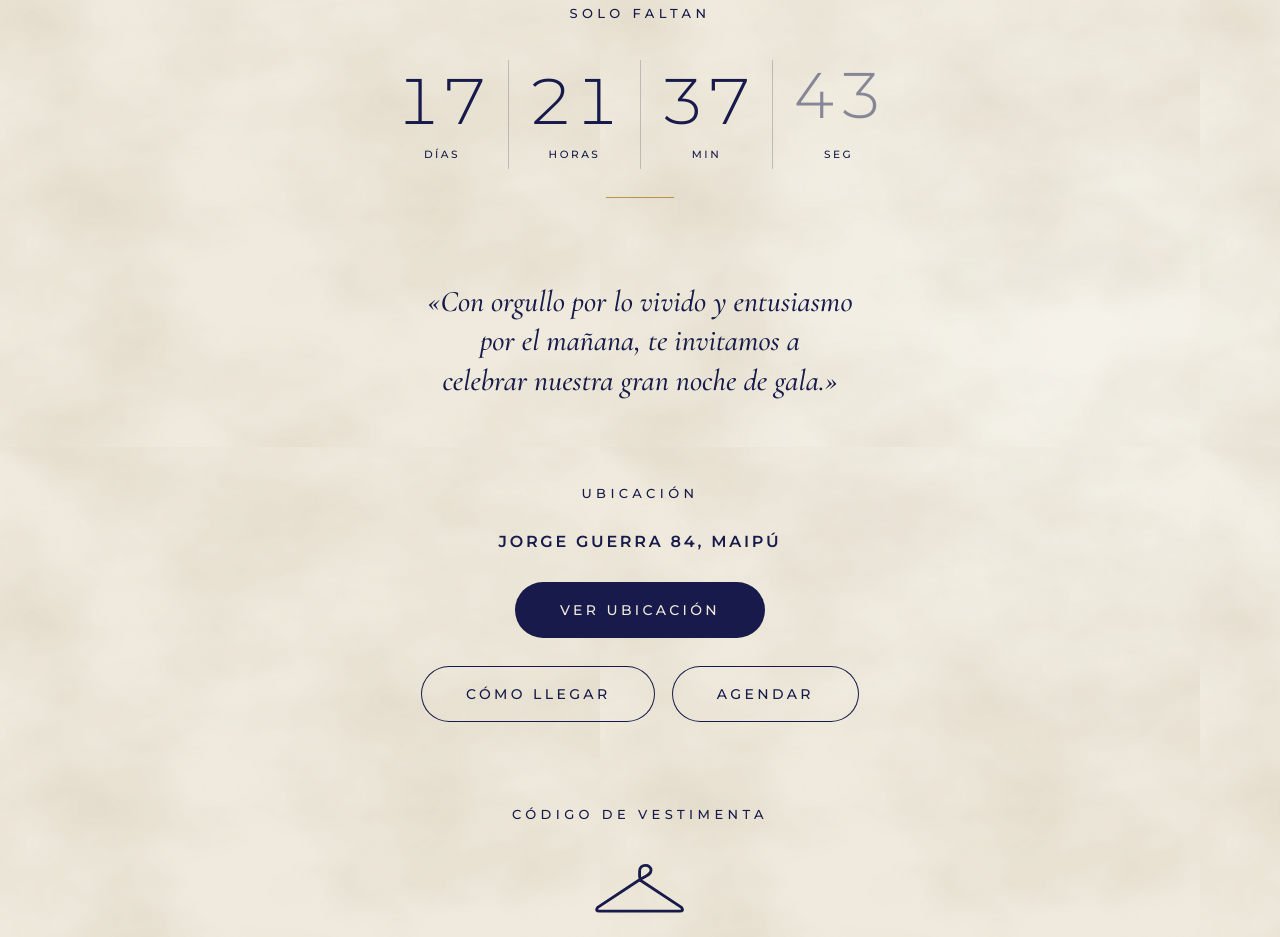
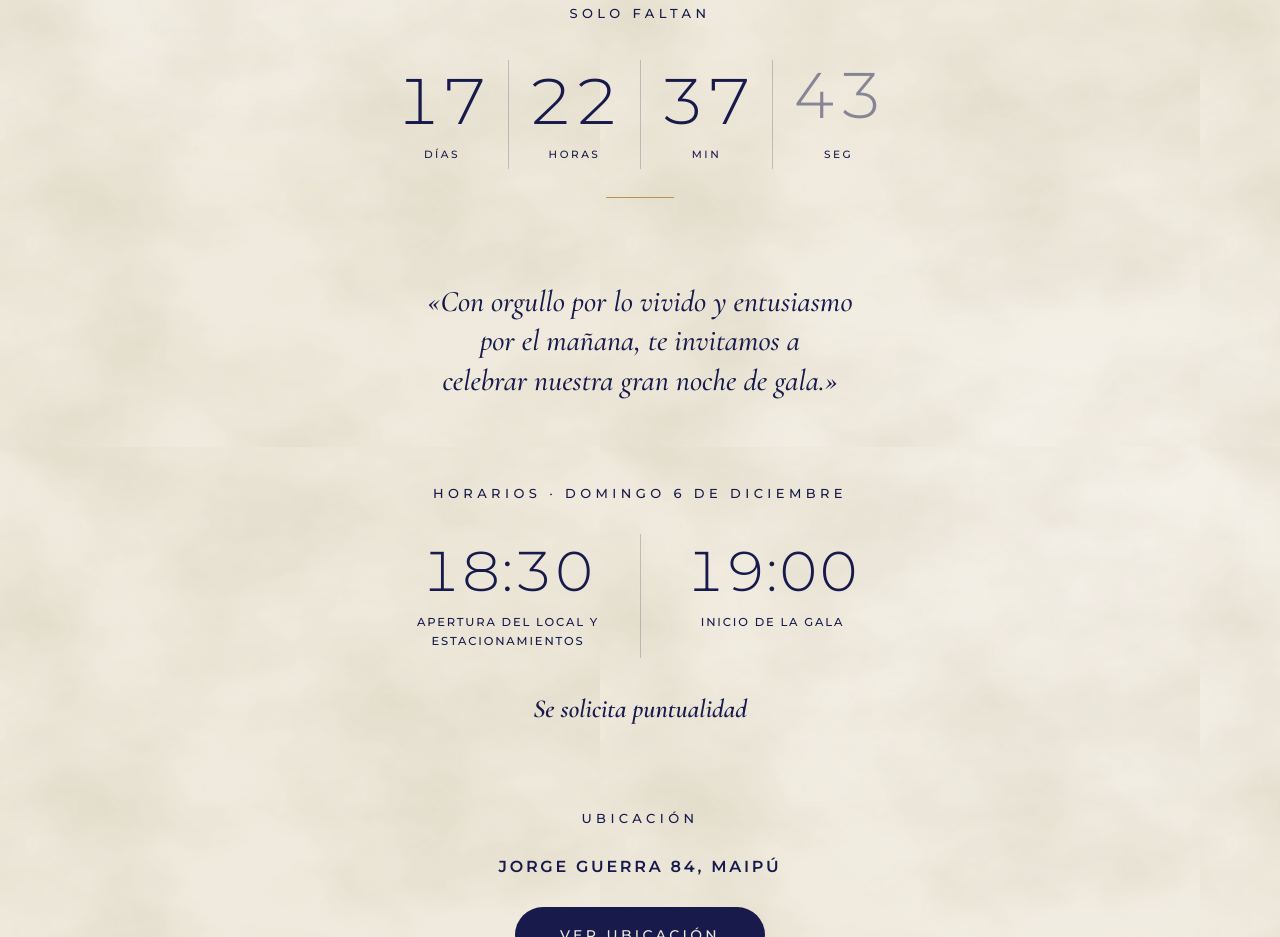
Before and after one commit to gala8vo/invitacion, a plain HTML site: page index.html in a window 1280 px wide. Shown: the part 1353-2290 px from the top of the page. Drawn offline with nearby package versions, Linux system fonts and the light colour scheme.

Commit message:
Add files via upload

```diff
--- a/index.html
+++ b/index.html
@@ -3,6 +3,8 @@
 <head>
 <meta charset="utf-8">
 <meta name="viewport" content="width=device-width, initial-scale=1, viewport-fit=cover">
+<title>Gala 8° B</title>
+<meta name="claude:viewport-fit-sides" content="cover">
 <meta property="og:type" content="website">
 <meta property="og:url" content="https://gala8vo.github.io/invitacion/">
 <meta property="og:title" content="Nuestra gala - 8vo B">
@@ -13,9 +15,6 @@
 <meta property="og:image:height" content="630">
 <meta name="twitter:card" content="summary_large_image">
 <meta name="twitter:image" content="https://gala8vo.github.io/invitacion/miniatura-gala-8vo-B.jpg">
-
-<title>Gala 8° B</title>
-<meta name="claude:viewport-fit-sides" content="cover">
 <link rel="preconnect" href="https://fonts.googleapis.com">
 <link rel="preconnect" href="https://fonts.gstatic.com" crossorigin>
 <link href="https://fonts.googleapis.com/css2?family=Cormorant+Garamond:ital,wght@0,500;0,600;1,500;1,600&family=Montserrat:wght@300;400;500;600&family=Pinyon+Script&display=swap" rel="stylesheet">
@@ -126,6 +125,10 @@
   .eyebrow{
     margin:0;font-weight:500;font-size:clamp(10px,2.8cqw,13px);letter-spacing:.34em;text-transform:uppercase;color:var(--graphite);
   }
+  .count.two{grid-template-columns:repeat(2,1fr);margin-top:6cqw}
+  .count.two .num{font-size:10cqw}
+  .count.two .lbl{letter-spacing:.16em;line-height:1.6;padding-inline:3cqw;font-size:clamp(9px,2.5cqw,11.5px)}
+  .punctual{margin:6cqw auto 0;font-family:var(--font-serif);font-style:italic;font-weight:600;font-size:clamp(19px,5.6cqw,26px);line-height:1.3}
   .rule{width:12cqw;height:1px;background:var(--gold-deep);margin:5cqw auto 0;opacity:.7}
 
   .count{display:grid;grid-template-columns:repeat(4,1fr);margin:7cqw auto 0;max-width:100%}
@@ -264,7 +267,7 @@
       <p class="sub rise d2">Graduación de<br>8vo Básico</p>
       <p class="date-script rise d3">6 de diciembre de 2026</p>
       <p class="addr rise d3">Jorge Guerra 84,<br>Maipú</p>
-      <p class="time-line rise d4">Domingo · 18:00 hrs</p>
+      <p class="time-line rise d4">Domingo · 19:00 hrs</p>
     </div>
 
     <p class="toss-hint">Toca los birretes para lanzarlos</p>
@@ -308,6 +311,16 @@
     <p class="message">«Con orgullo por lo vivido y entusiasmo por el mañana, te invitamos a celebrar nuestra gran noche de gala.»</p>
   </section>
 
+  <!-- ===== HORARIOS ===== -->
+  <section class="inner reveal" aria-labelledby="h-time">
+    <p class="eyebrow" id="h-time">Horarios · domingo 6 de diciembre</p>
+    <div class="count two">
+      <div><span class="num">18:30</span><span class="lbl">Apertura del local y estacionamientos</span></div>
+      <div><span class="num">19:00</span><span class="lbl">Inicio de la gala</span></div>
+    </div>
+    <p class="punctual">Se solicita puntualidad</p>
+  </section>
+
   <!-- ===== FECHA Y LUGAR ===== -->
   <section class="inner reveal" aria-labelledby="h-where">
     <p class="eyebrow" id="h-where">Ubicación</p>
@@ -320,7 +333,7 @@
     </div>
     <div class="btn-row">
       <a class="btn ghost" href="https://www.google.com/maps/dir/?api=1&destination=Jorge+Guerra+84,+Maip%C3%BA,+Regi%C3%B3n+Metropolitana" target="_blank" rel="noopener">Cómo llegar</a>
-      <a class="btn ghost" href="https://calendar.google.com/calendar/render?action=TEMPLATE&text=Gala+8%C2%B0+B&dates=20261206T210000Z/20261207T020000Z&location=Jorge+Guerra+84,+Maip%C3%BA&details=Gala+de+8%C2%B0+b%C3%A1sico+%E2%80%93+Curso+8vo+B.+C%C3%B3digo+de+vestimenta:+semi+formal,+coctel." target="_blank" rel="noopener">Agendar</a>
+      <a class="btn ghost" href="https://calendar.google.com/calendar/render?action=TEMPLATE&text=Gala+8%C2%B0+B&dates=20261206T220000Z/20261207T020000Z&location=Jorge+Guerra+84,+Maip%C3%BA&details=Gala+de+8%C2%B0+b%C3%A1sico+%E2%80%93+Curso+8vo+B.+C%C3%B3digo+de+vestimenta:+semi+formal,+coctel." target="_blank" rel="noopener">Agendar</a>
     </div>
   </section>
 
@@ -347,8 +360,8 @@
 (function(){
   'use strict';
 
-  // ---------- Cuenta regresiva (domingo 6 dic 2026, 18:00, hora de Chile UTC-3) ----------
-  var target = new Date('2026-12-06T18:00:00-03:00').getTime();
+  // ---------- Cuenta regresiva (domingo 6 dic 2026, 19:00 inicio de la gala, hora de Chile UTC-3) ----------
+  var target = new Date('2026-12-06T19:00:00-03:00').getTime();
   var nodes = {};
   document.querySelectorAll('#count .num').forEach(function(n){ nodes[n.dataset.u] = n; });
   var last = {};
```
